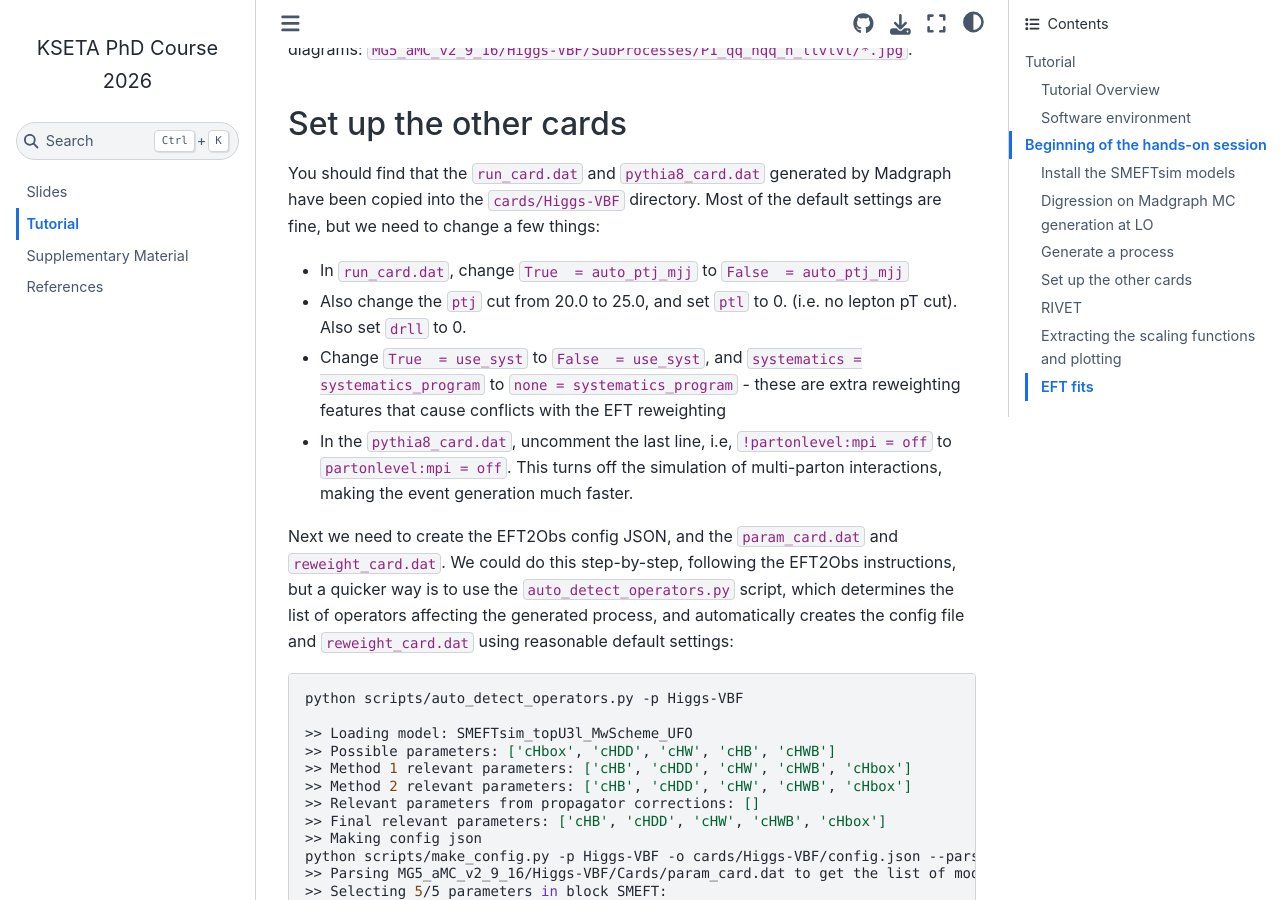
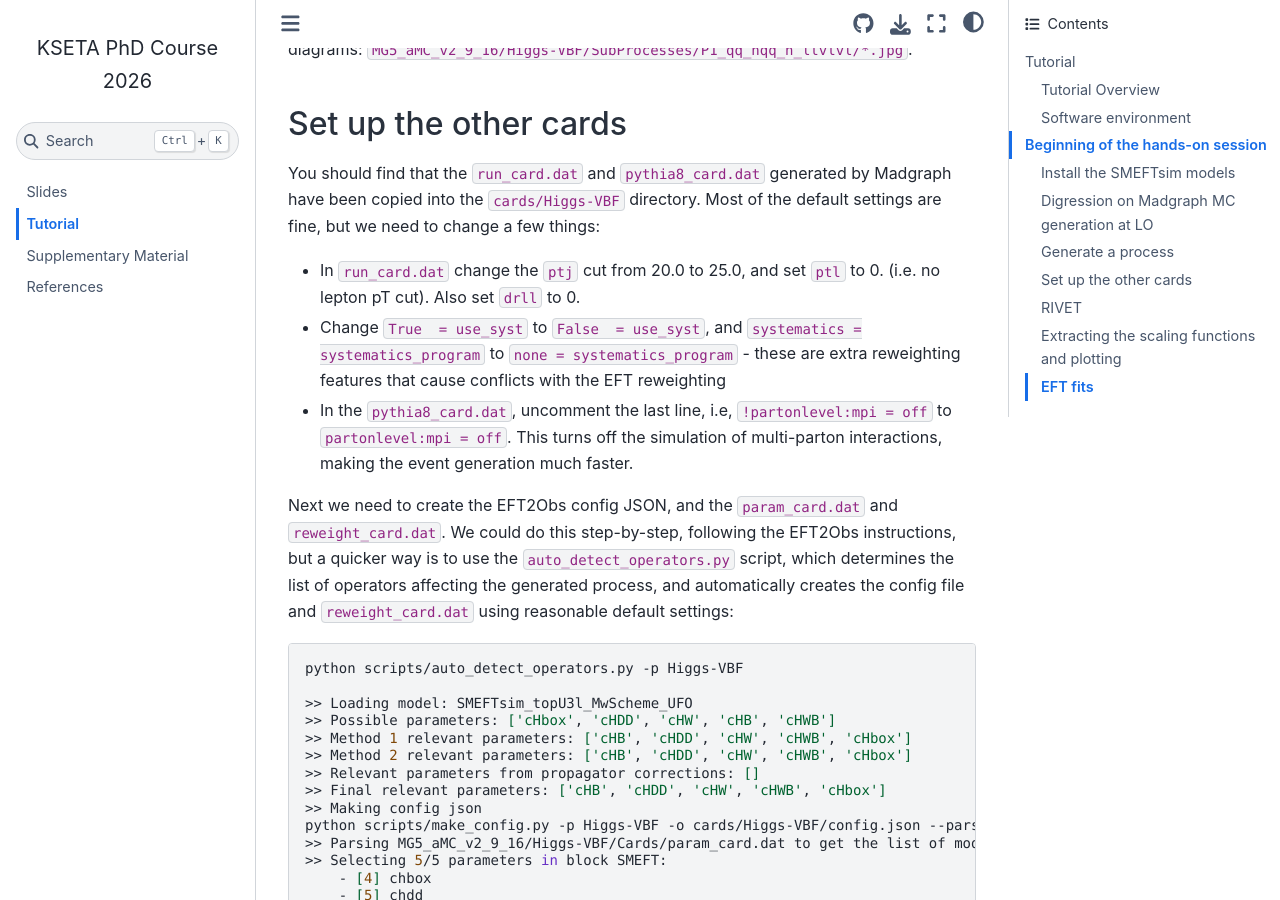
Before and after one commit to mpresill/KSETA_2026, a Jupyter Book: the page built from tutorial.md, in a window 1280 px wide and 900 px high, scrolled down 5850 px. Built offline with Jupyter Book 1.0.4 settings and Sphinx 7.4.7 and the Sphinx Book theme 1.1.4, drawn with Linux system fonts in a browser that asks for light colours.

Commit message:
Update tutorial.md

```diff
--- a/tutorial.md
+++ b/tutorial.md
@@ -211,8 +211,7 @@ All the generated code to evaluate the matrix element for this process will be i
 
 You should find that the `run_card.dat` and `pythia8_card.dat` generated by Madgraph have been copied into the `cards/Higgs-VBF` directory. Most of the default settings are fine, but we need to change a few things:
 
- - In `run_card.dat`, change `True  = auto_ptj_mjj` to `False  = auto_ptj_mjj`
- - Also change the `ptj` cut from 20.0 to 25.0, and set `ptl` to 0. (i.e. no lepton pT cut). Also set `drll` to 0.
+ - In `run_card.dat` change the `ptj` cut from 20.0 to 25.0, and set `ptl` to 0. (i.e. no lepton pT cut). Also set `drll` to 0.
  - Change `True  = use_syst` to `False  = use_syst`, and `systematics = systematics_program` to `none = systematics_program` - these are extra reweighting features that cause conflicts with the EFT reweighting
  - In the `pythia8_card.dat`, uncomment the last line, i.e, `!partonlevel:mpi = off` to `partonlevel:mpi = off`. This turns off the simulation of multi-parton interactions, making the event generation much faster.
 
```
